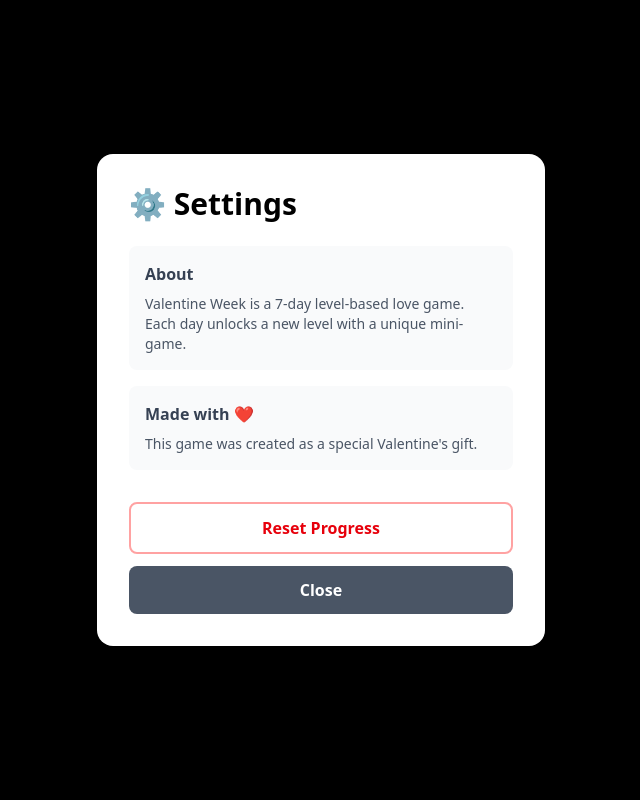
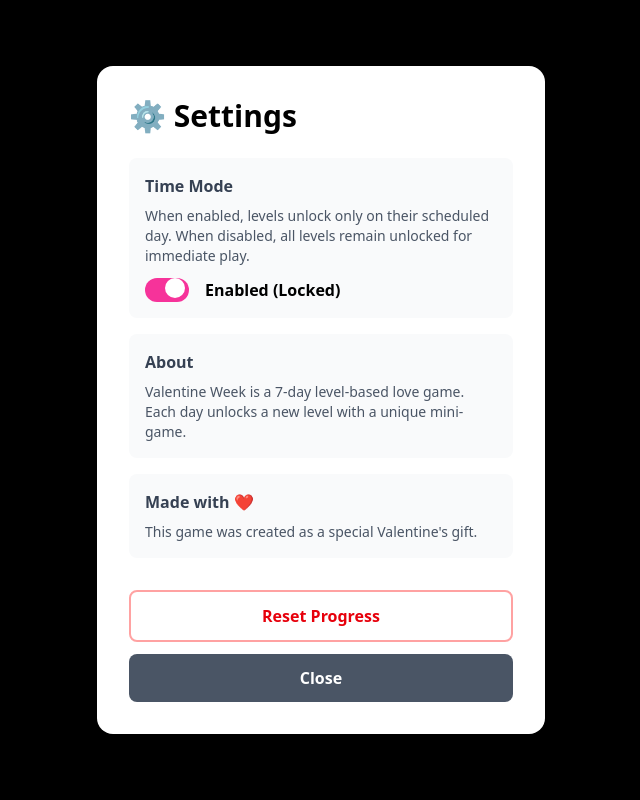
Before and after one commit to arryaanjain/Dost_Ka_Stuff, a React app in the folder frontend/: page / in a window 1280 px wide. Both pictures are taken after a click on the button "⚙️". Shown: the top 800 px of the page, without its empty margins (319-959 px from the left). Built offline with nearby package versions, Linux system fonts and the light colour scheme; the HTML template or start-up script is replaced by a standard one.

Commit message:
toggle switch

```diff
--- a/frontend/src/components/DayCard.tsx
+++ b/frontend/src/components/DayCard.tsx
@@ -1,7 +1,7 @@
 import React from 'react';
 import { motion } from 'framer-motion';
 import type { Day } from '../types';
-import { isDayCompleted } from '../utils/storage';
+import { isDayCompleted, isDayUnlocked, getTimeLockEnabled } from '../utils/storage';
 
 interface DayCardProps {
   day: Day;
@@ -9,8 +9,8 @@ interface DayCardProps {
 }
 
 export const DayCard: React.FC<DayCardProps> = ({ day, onClick }) => {
-  // Disable unlock feature - all days are accessible
-  const isUnlocked = true;
+  const timeLock = getTimeLockEnabled();
+  const isUnlocked = !timeLock || isDayCompleted(day.id) || isDayUnlocked(day.unlockDate);
   const isCompleted = isDayCompleted(day.id);
 
   return (
--- a/frontend/src/components/SettingsModal.tsx
+++ b/frontend/src/components/SettingsModal.tsx
@@ -1,11 +1,23 @@
-import React from 'react';
+import React, { useEffect, useState } from 'react';
 import { motion } from 'framer-motion';
+import { getTimeLockEnabled, setTimeLockEnabled } from '../utils/storage';
 
 interface SettingsModalProps {
   onClose: () => void;
 }
 
 export const SettingsModal: React.FC<SettingsModalProps> = ({ onClose }) => {
+  const [timeLock, setTimeLock] = useState<boolean>(true);
+
+  useEffect(() => {
+    setTimeLock(getTimeLockEnabled());
+  }, []);
+
+  const toggleTimeLock = () => {
+    const next = !timeLock;
+    setTimeLock(next);
+    setTimeLockEnabled(next);
+  };
   const handleReset = () => {
     if (confirm('Are you sure you want to reset all progress? This cannot be undone.')) {
       localStorage.removeItem('valentine_game_state');
@@ -27,6 +39,17 @@ export const SettingsModal: React.FC<SettingsModalProps> = ({ onClose }) => {
         <h2 className="text-3xl font-bold mb-6">⚙️ Settings</h2>
 
         <div className="space-y-4 mb-8">
+          <div className="p-4 bg-gray-50 rounded-lg">
+            <h3 className="font-bold text-gray-700 mb-2">Time Mode</h3>
+            <p className="text-sm text-gray-600 mb-3">When enabled, levels unlock only on their scheduled day. When disabled, all levels remain unlocked for immediate play.</p>
+            <div className="flex items-center gap-4">
+              <label className="relative inline-flex items-center cursor-pointer">
+                <input type="checkbox" className="sr-only peer" checked={timeLock} onChange={toggleTimeLock} />
+                <div className="w-11 h-6 bg-gray-200 peer-focus:outline-none rounded-full peer peer-checked:bg-pink-500 peer-checked:after:translate-x-5 after:content-[''] after:inline-block after:w-5 after:h-5 after:bg-white after:rounded-full after:transition-all" />
+              </label>
+              <span className="font-semibold">{timeLock ? 'Enabled (Locked)' : 'Disabled (Unlocked)'}</span>
+            </div>
+          </div>
           <div className="p-4 bg-gray-50 rounded-lg">
             <h3 className="font-bold text-gray-700 mb-2">About</h3>
             <p className="text-sm text-gray-600">
--- a/frontend/src/types.ts
+++ b/frontend/src/types.ts
@@ -12,6 +12,7 @@ export interface Day {
 export interface GameState {
   completed: string[];
   currentDay: string | null;
+  timeLockEnabled?: boolean;
 }
 
 export type GameResult = {
--- a/frontend/src/utils/storage.ts
+++ b/frontend/src/utils/storage.ts
@@ -4,7 +4,9 @@ const STORAGE_KEY = 'valentine_game_state';
 
 export const getGameState = (): GameState => {
   const stored = localStorage.getItem(STORAGE_KEY);
-  return stored ? JSON.parse(stored) : { completed: [], currentDay: null };
+  return stored
+    ? JSON.parse(stored)
+    : { completed: [], currentDay: null, timeLockEnabled: true };
 };
 
 export const saveGameState = (state: GameState) => {
@@ -27,3 +29,14 @@ export const isDayCompleted = (dayId: string): boolean => {
 export const isDayUnlocked = (unlockDate: string): boolean => {
   return new Date() >= new Date(unlockDate);
 };
+
+export const getTimeLockEnabled = (): boolean => {
+  const state = getGameState();
+  return state.timeLockEnabled ?? true;
+};
+
+export const setTimeLockEnabled = (enabled: boolean) => {
+  const state = getGameState();
+  state.timeLockEnabled = enabled;
+  saveGameState(state);
+};
```
